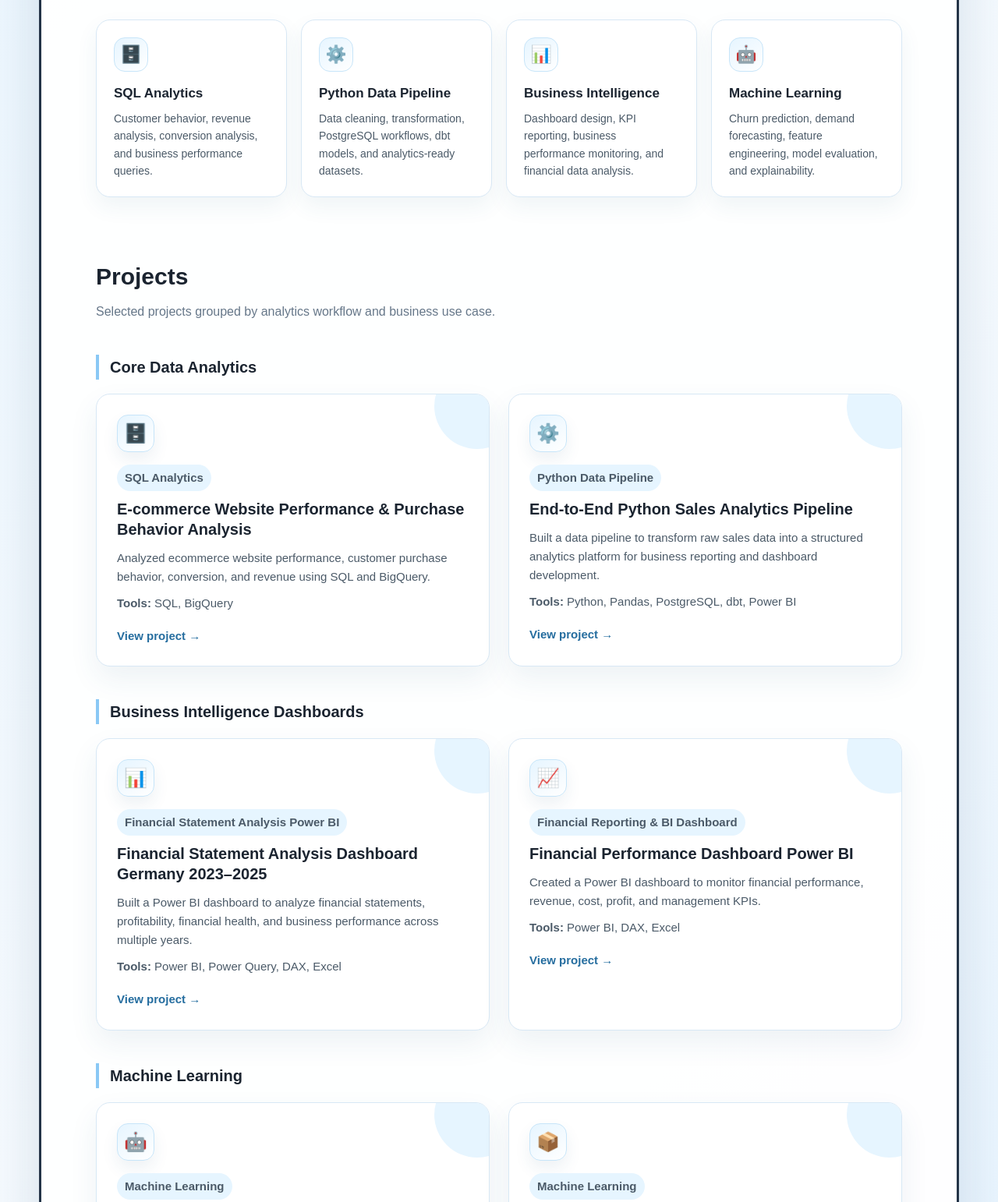
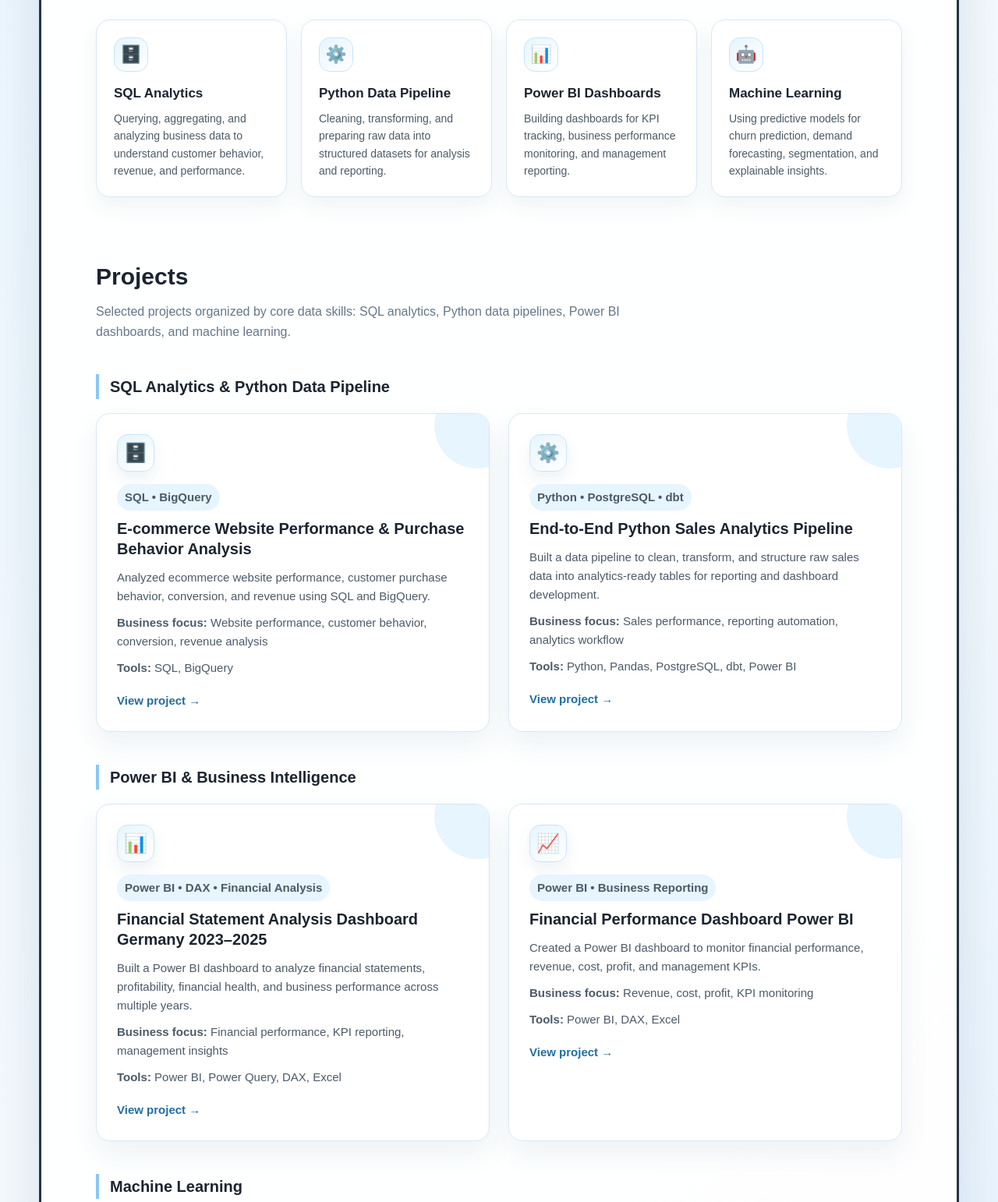
Before and after one commit to vananhmai-DA/vananhmai-DA.github.io, a plain HTML site: page index.html in a window 1280 px wide. Shown: the part 795-2337 px from the top of the page at 78% size. Drawn offline with Linux system fonts and the light colour scheme.

Commit message:
Fix project section layout

```diff
--- a/index.html
+++ b/index.html
@@ -67,25 +67,25 @@
           <div class="focus-card">
             <div class="focus-icon">🗄️</div>
             <h3>SQL Analytics</h3>
-            <p>Customer behavior, revenue analysis, conversion analysis, and business performance queries.</p>
+            <p>Querying, aggregating, and analyzing business data to understand customer behavior, revenue, and performance.</p>
           </div>
 
           <div class="focus-card">
             <div class="focus-icon">⚙️</div>
             <h3>Python Data Pipeline</h3>
-            <p>Data cleaning, transformation, PostgreSQL workflows, dbt models, and analytics-ready datasets.</p>
+            <p>Cleaning, transforming, and preparing raw data into structured datasets for analysis and reporting.</p>
           </div>
 
           <div class="focus-card">
             <div class="focus-icon">📊</div>
-            <h3>Business Intelligence</h3>
-            <p>Dashboard design, KPI reporting, business performance monitoring, and financial data analysis.</p>
+            <h3>Power BI Dashboards</h3>
+            <p>Building dashboards for KPI tracking, business performance monitoring, and management reporting.</p>
           </div>
 
           <div class="focus-card">
             <div class="focus-icon">🤖</div>
             <h3>Machine Learning</h3>
-            <p>Churn prediction, demand forecasting, feature engineering, model evaluation, and explainability.</p>
+            <p>Using predictive models for churn prediction, demand forecasting, segmentation, and explainable insights.</p>
           </div>
         </div>
       </section>
@@ -93,33 +93,36 @@
       <section class="projects" id="projects">
         <h2>Projects</h2>
         <p class="section-intro">
-          Selected projects grouped by analytics workflow and business use case.
+          Selected projects organized by core data skills: SQL analytics, Python data pipelines,
+          Power BI dashboards, and machine learning.
         </p>
 
         <div class="project-group">
-          <h3 class="group-title">Core Data Analytics</h3>
+          <h3 class="group-title">SQL Analytics & Python Data Pipeline</h3>
 
           <div class="project-grid">
             <div class="project-card">
               <div class="project-icon">🗄️</div>
-              <p class="category">SQL Analytics</p>
+              <p class="category">SQL • BigQuery</p>
               <h3>E-commerce Website Performance & Purchase Behavior Analysis</h3>
               <p>
                 Analyzed ecommerce website performance, customer purchase behavior,
                 conversion, and revenue using SQL and BigQuery.
               </p>
+              <p><strong>Business focus:</strong> Website performance, customer behavior, conversion, revenue analysis</p>
               <p><strong>Tools:</strong> SQL, BigQuery</p>
               <a href="https://github.com/vananhmai-DA/E-commerce-Website-Performance-Purchase-Behavior-Analysis-SQL-BigQuery" target="_blank">View project →</a>
             </div>
 
             <div class="project-card">
               <div class="project-icon">⚙️</div>
-              <p class="category">Python Data Pipeline</p>
+              <p class="category">Python • PostgreSQL • dbt</p>
               <h3>End-to-End Python Sales Analytics Pipeline</h3>
               <p>
-                Built a data pipeline to transform raw sales data into a structured
-                analytics platform for business reporting and dashboard development.
+                Built a data pipeline to clean, transform, and structure raw sales data
+                into analytics-ready tables for reporting and dashboard development.
               </p>
+              <p><strong>Business focus:</strong> Sales performance, reporting automation, analytics workflow</p>
               <p><strong>Tools:</strong> Python, Pandas, PostgreSQL, dbt, Power BI</p>
               <a href="https://github.com/vananhmai-DA/End-to-End-Python-sales-analytics-Pipeline" target="_blank">View project →</a>
             </div>
@@ -127,29 +130,31 @@
         </div>
 
         <div class="project-group">
-          <h3 class="group-title">Business Intelligence Dashboards</h3>
+          <h3 class="group-title">Power BI & Business Intelligence</h3>
 
           <div class="project-grid">
             <div class="project-card">
               <div class="project-icon">📊</div>
-              <p class="category">Financial Statement Analysis Power BI</p>
+              <p class="category">Power BI • DAX • Financial Analysis</p>
               <h3>Financial Statement Analysis Dashboard Germany 2023–2025</h3>
               <p>
-                Built a Power BI dashboard to analyze financial statements,
-                profitability, financial health, and business performance across multiple years.
+                Built a Power BI dashboard to analyze financial statements, profitability,
+                financial health, and business performance across multiple years.
               </p>
+              <p><strong>Business focus:</strong> Financial performance, KPI reporting, management insights</p>
               <p><strong>Tools:</strong> Power BI, Power Query, DAX, Excel</p>
               <a href="https://github.com/vananhmai-DA/Financial-Statement-Analysis-Dashboard-Germany_23-25" target="_blank">View project →</a>
             </div>
 
             <div class="project-card">
               <div class="project-icon">📈</div>
-              <p class="category">Financial Reporting & BI Dashboard</p>
+              <p class="category">Power BI • Business Reporting</p>
               <h3>Financial Performance Dashboard Power BI</h3>
               <p>
                 Created a Power BI dashboard to monitor financial performance,
                 revenue, cost, profit, and management KPIs.
               </p>
+              <p><strong>Business focus:</strong> Revenue, cost, profit, KPI monitoring</p>
               <p><strong>Tools:</strong> Power BI, DAX, Excel</p>
               <a href="https://github.com/vananhmai-DA/Financial-performance-dashboard-PowerBI" target="_blank">View project →</a>
             </div>
@@ -162,24 +167,26 @@
           <div class="project-grid">
             <div class="project-card">
               <div class="project-icon">🤖</div>
-              <p class="category">Machine Learning</p>
+              <p class="category">Machine Learning • Churn Prediction</p>
               <h3>Ecommerce Churn Prediction Machine Learning Pipeline</h3>
               <p>
-                Built a machine learning pipeline to predict customer churn and support
-                customer retention decisions based on ecommerce behavior data.
+                Built a machine learning pipeline to predict customer churn and identify
+                churn-risk segments for data-driven retention decisions.
               </p>
+              <p><strong>Business focus:</strong> Customer retention, churn risk, customer segmentation</p>
               <p><strong>Tools:</strong> Python, Pandas, Scikit-learn, PostgreSQL, dbt</p>
               <a href="https://github.com/vananhmai-DA/Ecommerce_Churn_Prediction_Machine_Learning_Pipeline" target="_blank">View project →</a>
             </div>
 
             <div class="project-card">
               <div class="project-icon">📦</div>
-              <p class="category">Machine Learning</p>
+              <p class="category">Machine Learning • Forecasting</p>
               <h3>SKU Sales Forecasting Machine Learning Pipeline</h3>
               <p>
                 Built a machine learning pipeline to forecast SKU-level sales demand and support
                 inventory planning using historical ecommerce sales data and SHAP explainability.
               </p>
+              <p><strong>Business focus:</strong> Demand forecasting, inventory planning, model explainability</p>
               <p><strong>Tools:</strong> Python, Pandas, Scikit-learn, LightGBM, SHAP</p>
               <a href="https://github.com/vananhmai-DA/SKU_Sales_Forecasting_MachineLearning_Pipeline" target="_blank">View project →</a>
             </div>
```
